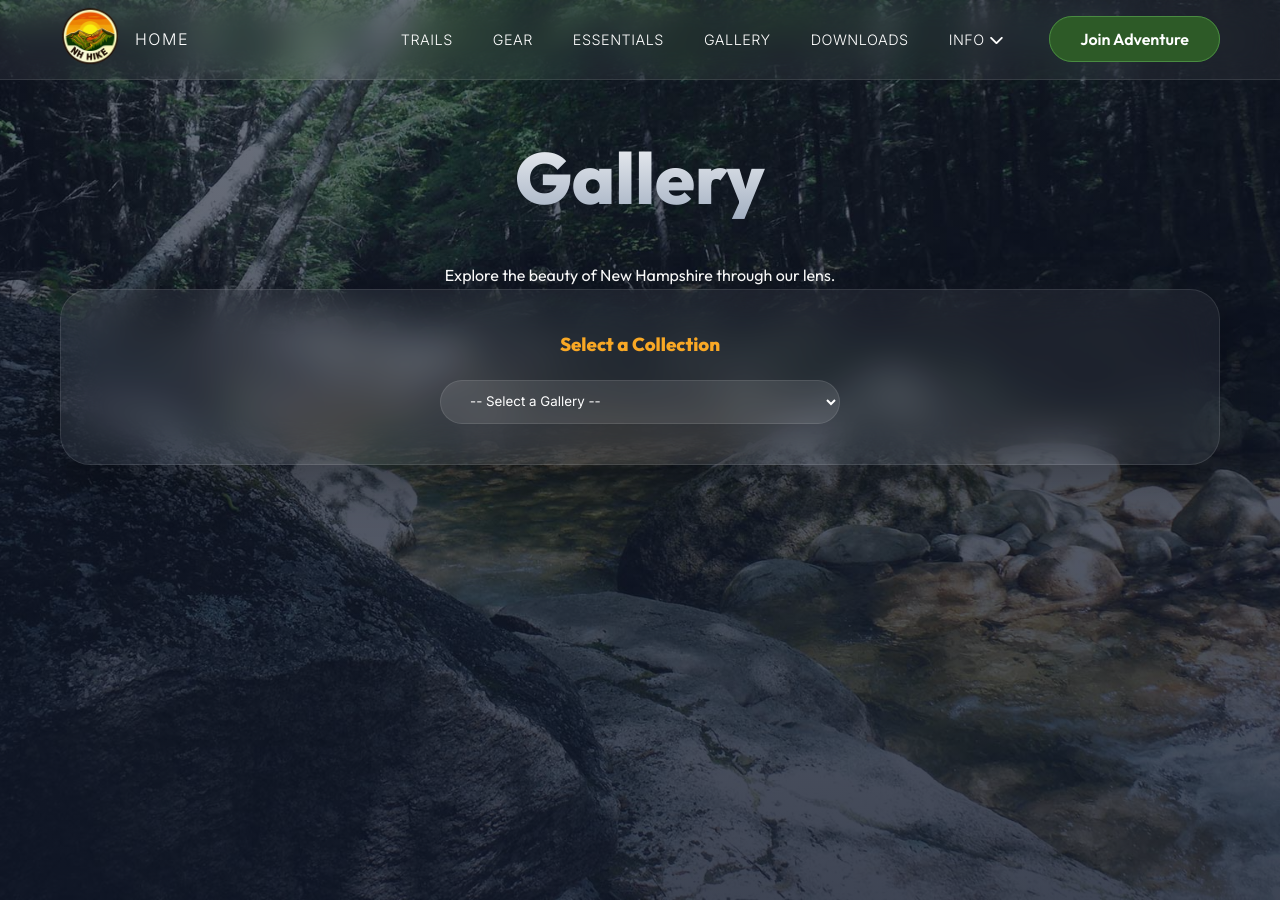
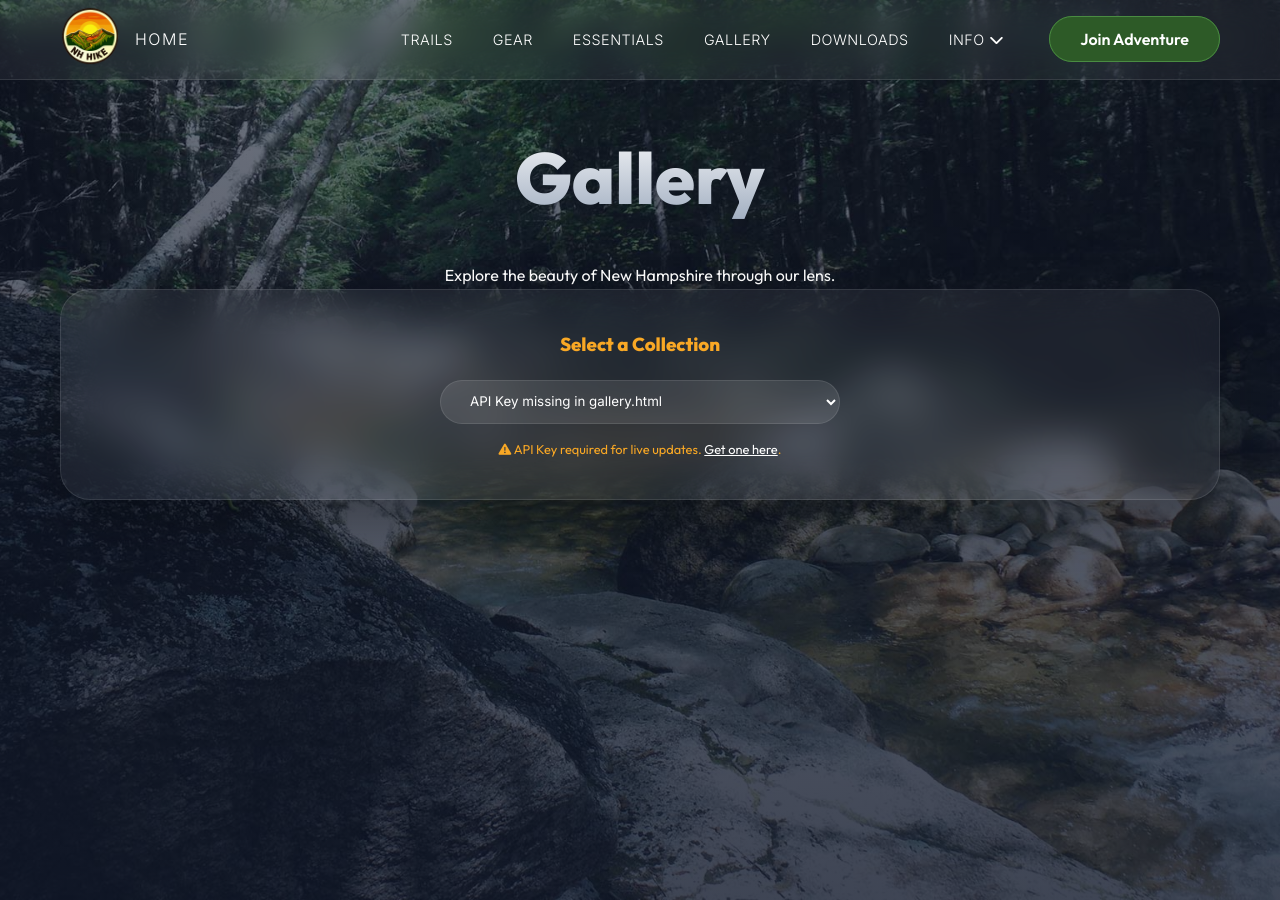
Before and after one commit to nhhike/store, a Jekyll site: the page built from gallery.html, in a window 1280 px wide. Built offline with Jekyll 4.4.1, drawn with Linux system fonts in a browser that asks for light colours; some of the changed lines change nothing that is shown.

Commit message:
Refactor Gallery to be 100% dynamic using Google Drive API v3

```diff
--- a/gallery.html
+++ b/gallery.html
@@ -2,6 +2,12 @@
 layout: default
 title: Gallery
 ---
+
+<!--
+    DYNAMIC GALLERY SYSTEM
+    This implementation is 100% client-side and dynamic.
+    It fetches live data from Google Drive.
+-->
 
 <section class="hero" style="min-height: 200px; padding-top: 120px;">
     <div class="hero-content">
@@ -15,8 +21,12 @@
     <div class="glass-content" style="margin-bottom: 30px; text-align: center;">
         <h3 style="color: var(--accent); margin-bottom: 20px;">Select a Collection</h3>
         <select id="gallery-picker" style="background: rgba(255,255,255,0.1); color: #fff; border: 1px solid var(--glass-border); padding: 12px 25px; border-radius: 30px; font-family: 'Inter', sans-serif; cursor: pointer; outline: none; width: min(100%, 400px);">
-            <option value="" disabled selected>Loading collections...</option>
+            <option value="" disabled selected>Connecting to Drive...</option>
         </select>
+        <div id="api-notice" style="display: none; margin-top: 15px; font-size: 0.8rem; color: var(--accent);">
+            <i class="fa-solid fa-triangle-exclamation"></i> API Key required for live updates.
+            <a href="https://console.cloud.google.com/apis/credentials" target="_blank" style="color: #fff;">Get one here</a>.
+        </div>
     </div>
 
     <!-- Description Area -->
@@ -25,85 +35,30 @@
     </div>
 
     <!-- Gallery Items Grid -->
-    <div id="gallery-grid" class="card-grid" style="display: grid; grid-template-columns: repeat(auto-fill, minmax(250px, 1fr)); gap: 20px; padding: 0;">
-        <!-- Thumbnails populated here -->
+    <div id="gallery-grid" class="card-grid" style="display: grid; grid-template-columns: repeat(auto-fill, minmax(280px, 1fr)); gap: 20px; padding: 0;">
+        <!-- Dynamic content -->
     </div>
 
     <!-- Media Modal -->
     <div id="media-modal" style="display: none; position: fixed; inset: 0; background: rgba(0,0,0,0.9); z-index: 2000; align-items: center; justify-content: center; backdrop-filter: blur(10px);">
         <span id="close-modal" style="position: absolute; top: 30px; right: 40px; color: #fff; font-size: 40px; cursor: pointer;">&times;</span>
-        <div id="modal-content" style="max-width: 90%; max-height: 90%; display: flex; align-items: center; justify-content: center;">
-            <!-- Large Image or Video Embed -->
-        </div>
+        <div id="modal-content" style="max-width: 90%; max-height: 90%; display: flex; align-items: center; justify-content: center;"></div>
         <div id="modal-caption" style="position: absolute; bottom: 30px; color: #fff; font-family: 'Inter', sans-serif; background: rgba(0,0,0,0.5); padding: 10px 20px; border-radius: 20px;"></div>
     </div>
 </div>
 
+<!-- Marked.js for Markdown parsing if .md files are found -->
+<script src="https://cdn.jsdelivr.net/npm/marked/marked.min.js"></script>
+
 <script>
-    const galleryData = {
-        "folders": [
-            {
-                "name": "Kelly St - Piscataqua River",
-                "id": "1ZzT5dVjcy9gklfEjSG6Uw9tOWkqUWRpG",
-                "files": [
-                    {"name": "Kelly St View", "id": "1WSmcXKdC4nQshTYk9v95Acb3AVu4zwA6", "type": "Image"}
-                ],
-                "description": "Scenic views alongside the Piscataqua River from Kelly Street."
-            },
-            {
-                "name": "Little Massebesic",
-                "id": "1iQe7f-OgLhB44a9Q8TMTgjGAuBAYT5pQ",
-                "files": [
-                    {"name": "Little Massebesic 1", "id": "1bvZx3yg1exsVufrVziBW4QCiQNCk53gU", "type": "Image"},
-                    {"name": "Little Massebesic 2", "id": "1-aaMPKmmrCkxMZnsdcQUrycSVomdaP6U", "type": "Image"}
-                ],
-                "description": "A quiet explore around the Little Massebesic lake trails."
-            },
-            {
-                "name": "Champney Falls",
-                "id": "1LSQTpBa5o9USKR4WVHOD3fTvkJH9Lb3z",
-                "files": [
-                    {"name": "Champney Falls", "id": "174m8P0VvAfi8jlAxvYaWJpSS7lzU3su6", "type": "Image"}
-                ],
-                "description": "The frozen beauty of Champney Falls on the way to Chocorua."
-            },
-            {
-                "name": "Depot Road - Clarks Pond",
-                "id": "1_zp0wZvM1f1fqfau6rjYRKHySlpoBJqI",
-                "files": [
-                    {"name": "Depot Road View", "id": "1N-VwpJJrtZ50CBIAtWwjTpJyRZeieiX-", "type": "Image"}
-                ],
-                "description": "Nature paths and pond views accessible from Depot Road."
-            },
-            {
-                "name": "Mt Cardigan",
-                "id": "1ZTyMTaHyzZve98WAeWoZLF0nKo9F4ze1",
-                "files": [
-                    {"name": "Cardigan Terrain", "id": "1hYvzSFM2R4PhfiBLaTHcqoSK3C4Yxfjq", "type": "Image"},
-                    {"name": "Cardigan Summit View", "id": "1c3HaLCy4tti6YtIT7R5JQ7r2yNbewTow", "type": "Video"}
-                ],
-                "description": "Wide granite balds and 360-degree views from the summit of Mt Cardigan."
-            },
-            {
-                "name": "Falling Waters",
-                "id": "126ujSkerHxsew6nJTzzUrKtuJWh4Pcx9",
-                "files": [
-                    {"name": "Trail Map", "id": "1Ehdxm99Ep1QHE9iqFPvT_K2q5f2ohdG-", "type": "Image"}
-                ],
-                "description": "One of the most scenic trails in the White Mountains, featuring multiple waterfalls."
-            },
-             {
-                "name": "Mount Belknap",
-                "id": "1PIpKQRA0o4gj-pnb8ef9X0Oo-Au4qfTo",
-                "files": [
-                    {"name": "Belknap Panorama", "id": "1gFA--zkiriNzuD2HWIINyzxxwiNru8QQ", "type": "Video"}
-                ],
-                "description": "Aerial and ground views of the Belknap range near Lake Winnipesaukee."
-            }
-        ]
-    };
+    /**
+     * CONFIGURATION
+     * Replace API_KEY with your Google Cloud API Key.
+     * Ensure the Drive API is enabled and the root folder is shared as 'Public' or 'Anyone with link'.
+     */
+    const API_KEY = ''; // ADD YOUR API KEY HERE
+    const ROOT_ID = '1EfIJvPEiJp48qs55RYypFcFHTJHGjqCX';
 
-    document.addEventListener('DOMContentLoaded', () => {
     const picker = document.getElementById('gallery-picker');
     const grid = document.getElementById('gallery-grid');
     const descArea = document.getElementById('gallery-description');
@@ -112,80 +67,125 @@
     const modalCaption = document.getElementById('modal-caption');
     const closeModal = document.getElementById('close-modal');
 
-        // Populate Picker
+    document.addEventListener('DOMContentLoaded', () => {
+        if (!API_KEY) {
+            document.getElementById('api-notice').style.display = 'block';
+            picker.innerHTML = '<option value="" disabled selected>API Key missing in gallery.html</option>';
+            return;
+        }
+        initGallery();
+    });
+
+    async function initGallery() {
+        try {
+            const url = `https://www.googleapis.com/drive/v3/files?q='${ROOT_ID}'+in+parents+and+mimeType='application/vnd.google-apps.folder'+and+trashed=false&fields=files(id,name)&key=${API_KEY}`;
+            const response = await fetch(url);
+            const data = await response.json();
+
+            if (data.error) throw new Error(data.error.message);
+
             picker.innerHTML = '<option value="" disabled selected>-- Select a Gallery --</option>';
-        galleryData.folders.forEach((folder, index) => {
+            data.files.sort((a, b) => a.name.localeCompare(b.name)).forEach(folder => {
                 const option = document.createElement('option');
-            option.value = index;
+                option.value = folder.id;
                 option.textContent = folder.name;
                 picker.appendChild(option);
             });
 
-        // Handle Change
-        picker.addEventListener('change', (e) => {
-            const folder = galleryData.folders[e.target.value];
-            loadGallery(folder);
+            picker.addEventListener('change', (e) => loadFolder(e.target.value));
+
+        } catch (err) {
+            console.error('Drive Error:', err);
+            picker.innerHTML = `<option disabled selected>Error: ${err.message}</option>`;
+        }
+    }
+
+    async function loadFolder(folderId) {
+        grid.innerHTML = '<div style="text-align: center; width: 100%; grid-column: 1/-1;"><i class="fa-solid fa-spinner fa-spin"></i> Loading assets...</div>';
+        descArea.style.display = 'none';
+
+        try {
+            // Fetch all files in the folder (images, videos, and potential .md)
+            const url = `https://www.googleapis.com/drive/v3/files?q='${folderId}'+in+parents+and+trashed=false&fields=files(id,name,mimeType,webContentLink)&key=${API_KEY}`;
+            const response = await fetch(url);
+            const data = await response.json();
+
+            const files = data.files;
+
+            // 1. Handle Markdown Description
+            const mdFile = files.find(f => f.name.endsWith('.md'));
+            if (mdFile) {
+                const contentUrl = `https://www.googleapis.com/drive/v3/files/${mdFile.id}?alt=media&key=${API_KEY}`;
+                const mdResponse = await fetch(contentUrl);
+                const mdText = await mdResponse.text();
+                descArea.innerHTML = marked.parse(mdText);
+                descArea.style.display = 'block';
+            }
+
+            // 2. Filter images and videos
+            const media = files.filter(f => f.mimeType.startsWith('image/') || f.mimeType.startsWith('video/'));
+
+            grid.innerHTML = '';
+            if (media.length === 0) {
+                grid.innerHTML = '<p style="text-align: center; width: 100%; grid-column: 1/-1;">No media found in this folder.</p>';
+                return;
+            }
+
+            media.sort((a, b) => a.name.localeCompare(b.name)).forEach(file => {
+                renderMediaCard(file);
             });
 
-        function loadGallery(folder) {
-            grid.innerHTML = '';
-
-            // Show Description
-            if (folder.description) {
-                descArea.innerHTML = `<p style="font-size: 1.1rem; line-height: 1.6;">${folder.description}</p>`;
-                descArea.style.display = 'block';
-            } else {
-                descArea.style.display = 'none';
+        } catch (err) {
+            grid.innerHTML = `<p style="color: red;">Error loading folder: ${err.message}</p>`;
+        }
     }
 
-            // Populate Grid
-            folder.files.forEach(file => {
+    function renderMediaCard(file) {
+        const isVideo = file.mimeType.startsWith('video/');
         const card = document.createElement('div');
         card.className = 'app-card';
         card.style.padding = '0';
         card.style.overflow = 'hidden';
         card.style.cursor = 'pointer';
 
-                let thumbUrl;
-                if (file.type === 'Image') {
-                    thumbUrl = `https://lh3.googleusercontent.com/d/${file.id}=s400`;
-                } else if (file.type === 'Video') {
-                    thumbUrl = `https://lh3.googleusercontent.com/d/${file.id}=s400`; // Drive creates thumbs for videos too
-                }
+        // Thumbnail link for Drive images/videos
+        const thumbUrl = `https://lh3.googleusercontent.com/d/${file.id}=s400`;
 
         card.innerHTML = `
-                    <div style="position: relative; width: 100%; aspect-ratio: 16/9; background: #000;">
+            <div style="position: relative; width: 100%; aspect-ratio: 1/1; background: rgba(0,0,0,0.2);">
                 <img src="${thumbUrl}" alt="${file.name}" style="width: 100%; height: 100%; object-fit: cover; transition: 0.5s;">
-                        ${file.type === 'Video' ? '<i class="fa-solid fa-play" style="position: absolute; top: 50%; left: 50%; transform: translate(-50%, -50%); color: #fff; font-size: 2rem; text-shadow: 0 0 10px rgba(0,0,0,0.8);"></i>' : ''}
-                        <div style="position: absolute; bottom: 0; left: 0; right: 0; padding: 15px; background: linear-gradient(transparent, rgba(0,0,0,0.8));">
-                            <span style="font-size: 0.85rem; font-weight: 600;">${file.name}</span>
+                ${isVideo ? '<i class="fa-solid fa-play" style="position: absolute; top: 50%; left: 50%; transform: translate(-50%, -50%); color: #fff; font-size: 2rem; opacity: 0.8;"></i>' : ''}
+                <div style="position: absolute; bottom: 0; left: 0; right: 0; padding: 12px; background: linear-gradient(transparent, rgba(0,0,0,0.7)); opacity: 0; transition: 0.3s;" class="card-label">
+                    <span style="font-size: 0.75rem; color: #fff;">${file.name}</span>
                 </div>
             </div>
         `;
 
-                card.addEventListener('mouseenter', () => { card.querySelector('img').style.transform = 'scale(1.1)'; });
-                card.addEventListener('mouseleave', () => { card.querySelector('img').style.transform = 'scale(1)'; });
-
-                card.addEventListener('click', () => {
-                    openMedia(file);
+        card.addEventListener('mouseenter', () => {
+            card.querySelector('img').style.transform = 'scale(1.1)';
+            card.querySelector('.card-label').style.opacity = '1';
+        });
+        card.addEventListener('mouseleave', () => {
+            card.querySelector('img').style.transform = 'scale(1)';
+            card.querySelector('.card-label').style.opacity = '0';
         });
 
+        card.addEventListener('click', () => openMedia(file));
         grid.appendChild(card);
-            });
     }
 
     function openMedia(file) {
         modalContent.innerHTML = '';
         modalCaption.textContent = file.name;
 
-            if (file.type === 'Image') {
+        if (file.mimeType.startsWith('image/')) {
             const img = document.createElement('img');
-                img.src = `https://lh3.googleusercontent.com/d/${file.id}=s0`;
+            img.src = `https://lh3.googleusercontent.com/d/${file.id}=s0`; // Original size
             img.style.maxWidth = '100%';
             img.style.maxHeight = '100%';
             img.style.borderRadius = '10px';
             modalContent.appendChild(img);
-            } else if (file.type === 'Video') {
+        } else if (file.mimeType.startsWith('video/')) {
             const iframe = document.createElement('iframe');
             iframe.src = `https://drive.google.com/file/d/${file.id}/preview`;
             iframe.width = '800';
@@ -209,5 +209,12 @@
             modalContent.innerHTML = '';
         }
     });
+
+    // Handle Escape key
+    document.addEventListener('keydown', (e) => {
+        if (e.key === 'Escape' && modal.style.display === 'flex') {
+            modal.style.display = 'none';
+            modalContent.innerHTML = '';
+        }
     });
 </script>
```
Lines whose indentation alone changed are shown as unchanged.
